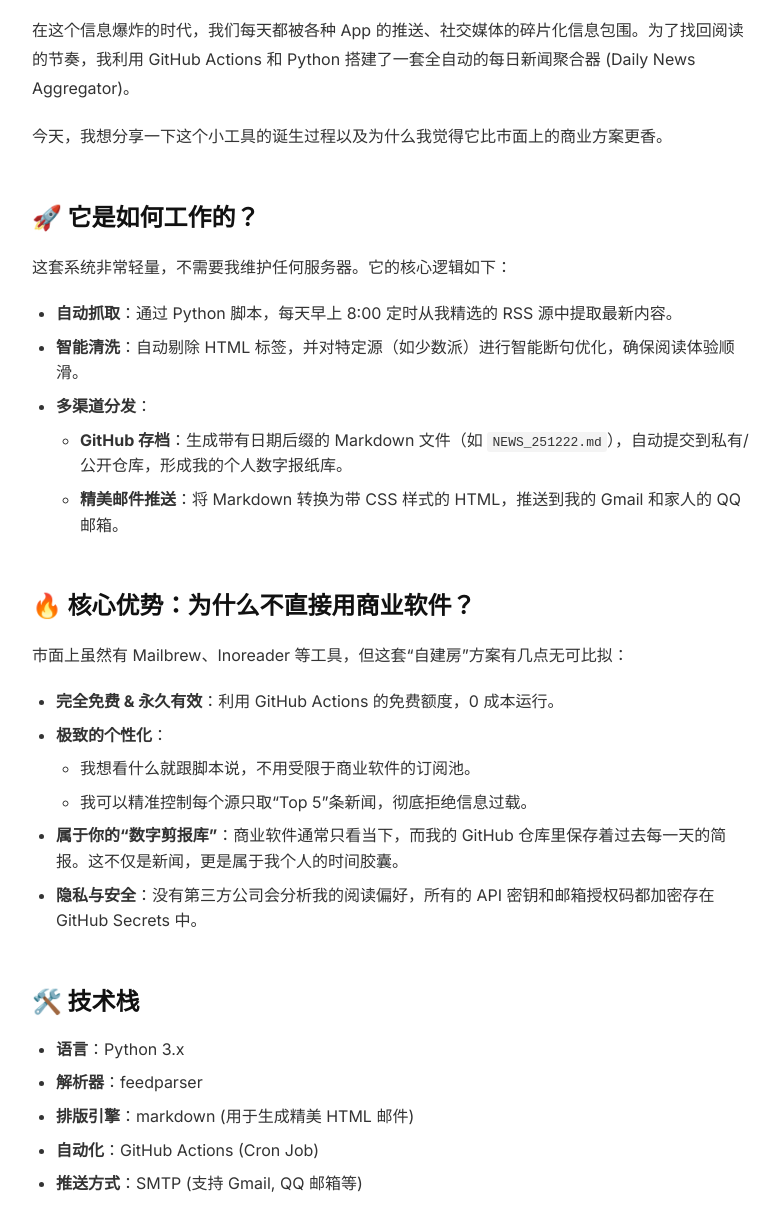
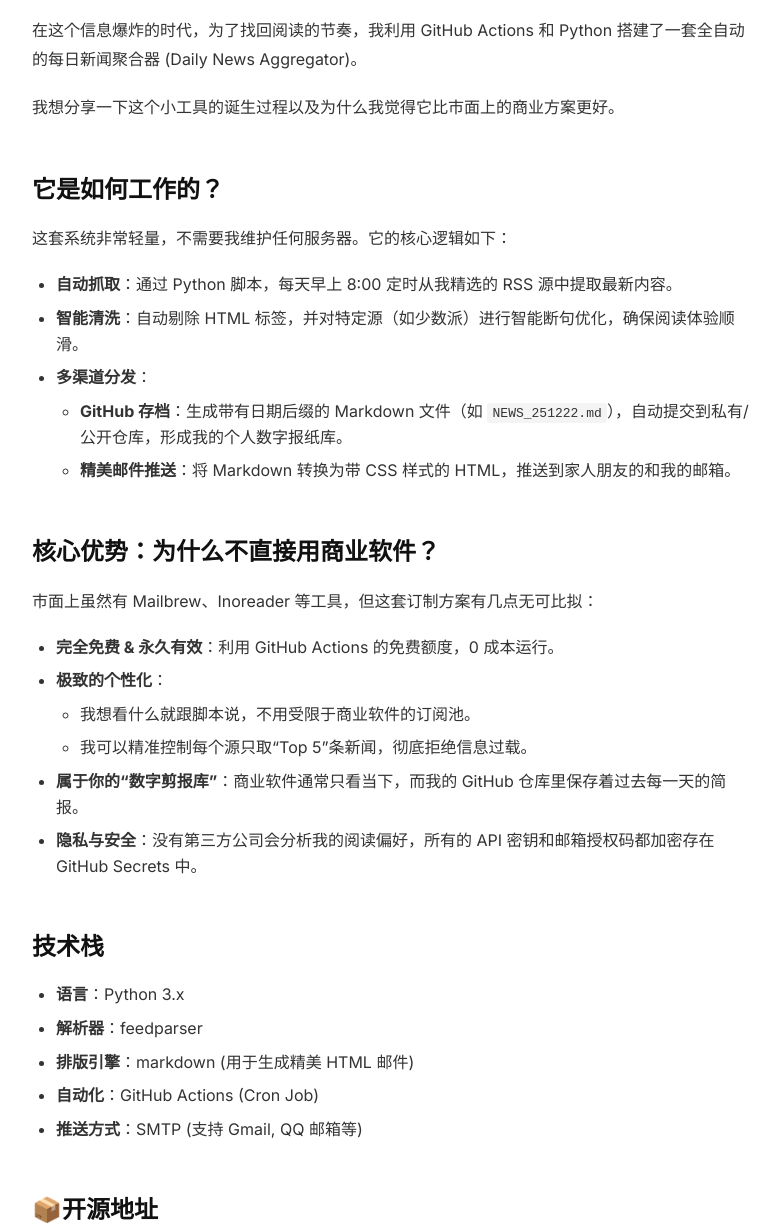
Before and after one commit to angziii/angziii.github.io, a plain HTML site: page daily-news-fetch.html in a window 1280 px wide. Shown: the part 961-2189 px from the top of the page, without its empty margins (248-1028 px from the left). Drawn offline with Linux system fonts and the light colour scheme.

Commit message:
docs: update daily news blog title and content to focus on information overload

```diff
--- a/daily-news-fetch.html
+++ b/daily-news-fetch.html
@@ -4,7 +4,7 @@
 <head>
     <meta charset="UTF-8">
     <meta name="viewport" content="width=device-width, initial-scale=1.0">
-    <title>告别信息焦虑：我用 GitHub Actions 搭建了一套“私人订制”日报系统 - angzi's adventures</title>
+    <title>告别信息过载：我用 GitHub Actions 搭建了一套极简私人日报系统 - angzi's adventures</title>
     <meta name="description" content="如何利用 GitHub Actions 和 Python 搭建全自动每日新闻聚合器。">
     <link rel="stylesheet" href="style.css">
 
@@ -97,19 +97,19 @@
     <main>
         <header class="blog-header">
             <p class="category">Crafts / Automation</p>
-            <h1>告别信息焦虑：我用 GitHub Actions 搭建了一套“私人订制”日报系统</h1>
+            <h1>告别信息过载：我用 GitHub Actions 搭建了一套极简私人日报系统</h1>
         </header>
         <img src="daily-news-fetch-hero.png" class="blog-hero-image" loading="lazy"
             alt="Daily News Aggregator Illustration">
         <article class="blog-markdown">
             <p><em>2025-12-22</em> · <em>本文章由 AI 撰写</em></p>
 
-            <p>在这个信息爆炸的时代，我们每天都被各种 App 的推送、社交媒体的碎片化信息包围。为了找回阅读的节奏，我利用 GitHub Actions 和 Python 搭建了一套全自动的每日新闻聚合器 (Daily
+            <p>在这个信息爆炸的时代，为了找回阅读的节奏，我利用 GitHub Actions 和 Python 搭建了一套全自动的每日新闻聚合器 (Daily
                 News Aggregator)。</p>
 
-            <p>今天，我想分享一下这个小工具的诞生过程以及为什么我觉得它比市面上的商业方案更香。</p>
+            <p>我想分享一下这个小工具的诞生过程以及为什么我觉得它比市面上的商业方案更好。</p>
 
-            <h2>🚀 它是如何工作的？</h2>
+            <h2>它是如何工作的？</h2>
             <p>这套系统非常轻量，不需要我维护任何服务器。它的核心逻辑如下：</p>
             <ul>
                 <li><strong>自动抓取</strong>：通过 Python 脚本，每天早上 8:00 定时从我精选的 RSS 源中提取最新内容。</li>
@@ -117,14 +117,15 @@
                 <li><strong>多渠道分发</strong>：
                     <ul>
                         <li><strong>GitHub 存档</strong>：生成带有日期后缀的 Markdown 文件（如
-                            <code>NEWS_251222.md</code>），自动提交到私有/公开仓库，形成我的个人数字报纸库。</li>
-                        <li><strong>精美邮件推送</strong>：将 Markdown 转换为带 CSS 样式的 HTML，推送到我的 Gmail 和家人的 QQ 邮箱。</li>
+                            <code>NEWS_251222.md</code>），自动提交到私有/公开仓库，形成我的个人数字报纸库。
+                        </li>
+                        <li><strong>精美邮件推送</strong>：将 Markdown 转换为带 CSS 样式的 HTML，推送到家人朋友的和我的邮箱。</li>
                     </ul>
                 </li>
             </ul>
 
-            <h2>🔥 核心优势：为什么不直接用商业软件？</h2>
-            <p>市面上虽然有 Mailbrew、Inoreader 等工具，但这套“自建房”方案有几点无可比拟：</p>
+            <h2>核心优势：为什么不直接用商业软件？</h2>
+            <p>市面上虽然有 Mailbrew、Inoreader 等工具，但这套订制方案有几点无可比拟：</p>
             <ul>
                 <li><strong>完全免费 & 永久有效</strong>：利用 GitHub Actions 的免费额度，0 成本运行。</li>
                 <li><strong>极致的个性化</strong>：
@@ -133,11 +134,11 @@
                         <li>我可以精准控制每个源只取“Top 5”条新闻，彻底拒绝信息过载。</li>
                     </ul>
                 </li>
-                <li><strong>属于你的“数字剪报库”</strong>：商业软件通常只看当下，而我的 GitHub 仓库里保存着过去每一天的简报。这不仅是新闻，更是属于我个人的时间胶囊。</li>
+                <li><strong>属于你的“数字剪报库”</strong>：商业软件通常只看当下，而我的 GitHub 仓库里保存着过去每一天的简报。</li>
                 <li><strong>隐私与安全</strong>：没有第三方公司会分析我的阅读偏好，所有的 API 密钥和邮箱授权码都加密存在 GitHub Secrets 中。</li>
             </ul>
 
-            <h2>🛠️ 技术栈</h2>
+            <h2>技术栈</h2>
             <ul>
                 <li><strong>语言</strong>：Python 3.x</li>
                 <li><strong>解析器</strong>：feedparser</li>
@@ -146,9 +147,9 @@
                 <li><strong>推送方式</strong>：SMTP (支持 Gmail, QQ 邮箱等)</li>
             </ul>
 
-            <h2>📦 开源地址</h2>
+            <h2>📦开源地址</h2>
             <p>我已经把这套系统的基础模版开源了，如果你也想拥有一份每天八点准时送达的“数字报纸”，欢迎前往我的仓库：</p>
-            <p>👉 <a href="https://github.com/angziii/daily-news-fetch">daily-news-fetch</a></p>
+            <p>👉<a href="https://github.com/angziii/daily-news-fetch">daily-news-fetch</a></p>
             <p>（目前添加：FT中文网、BBC 中文、联合早报、Solidot、Hacker News、少数派等信源。）</p>
         </article>
     </main>
```
Also changed, not shown: index.html (+1 -1 lines), daily-news-fetch-hero.png.
